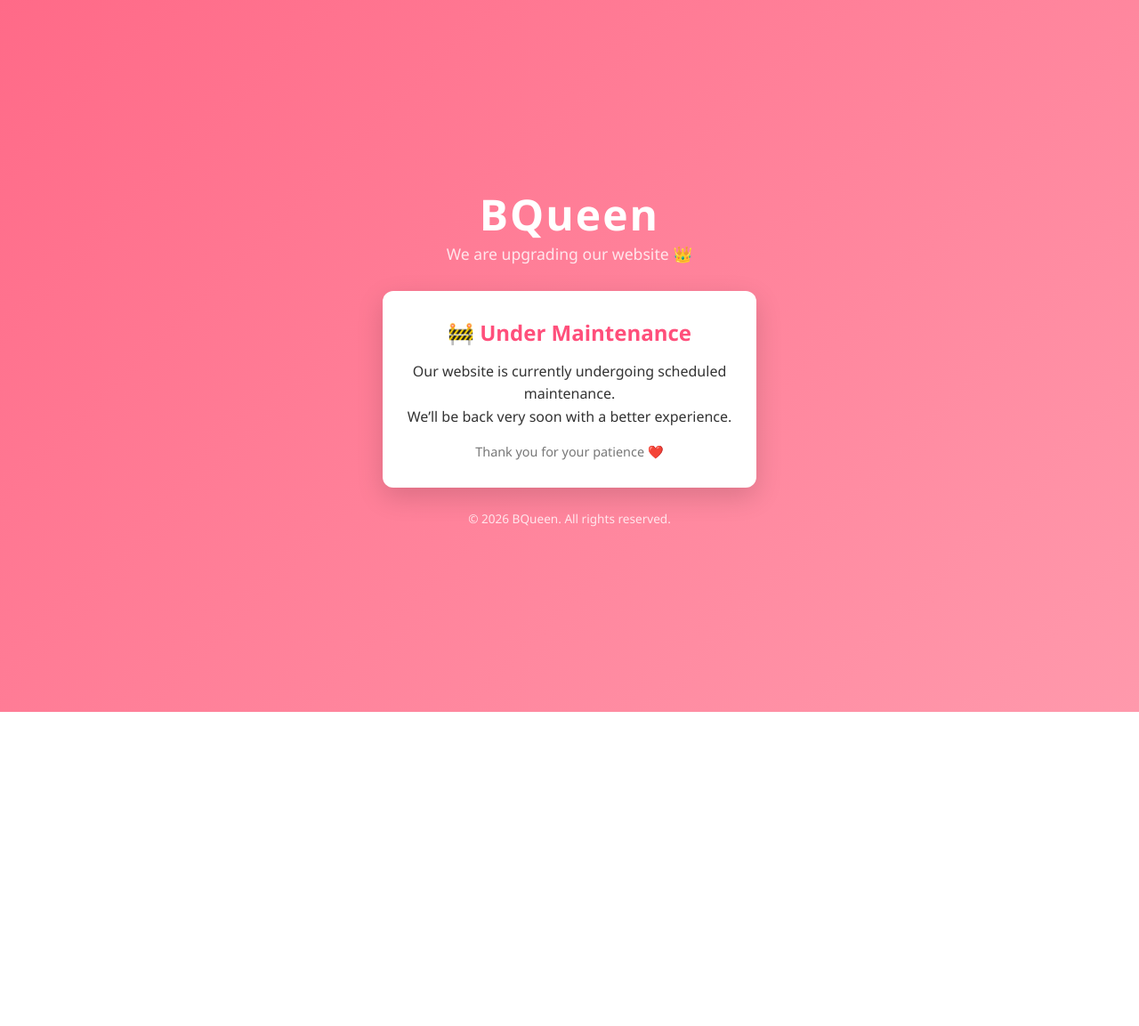
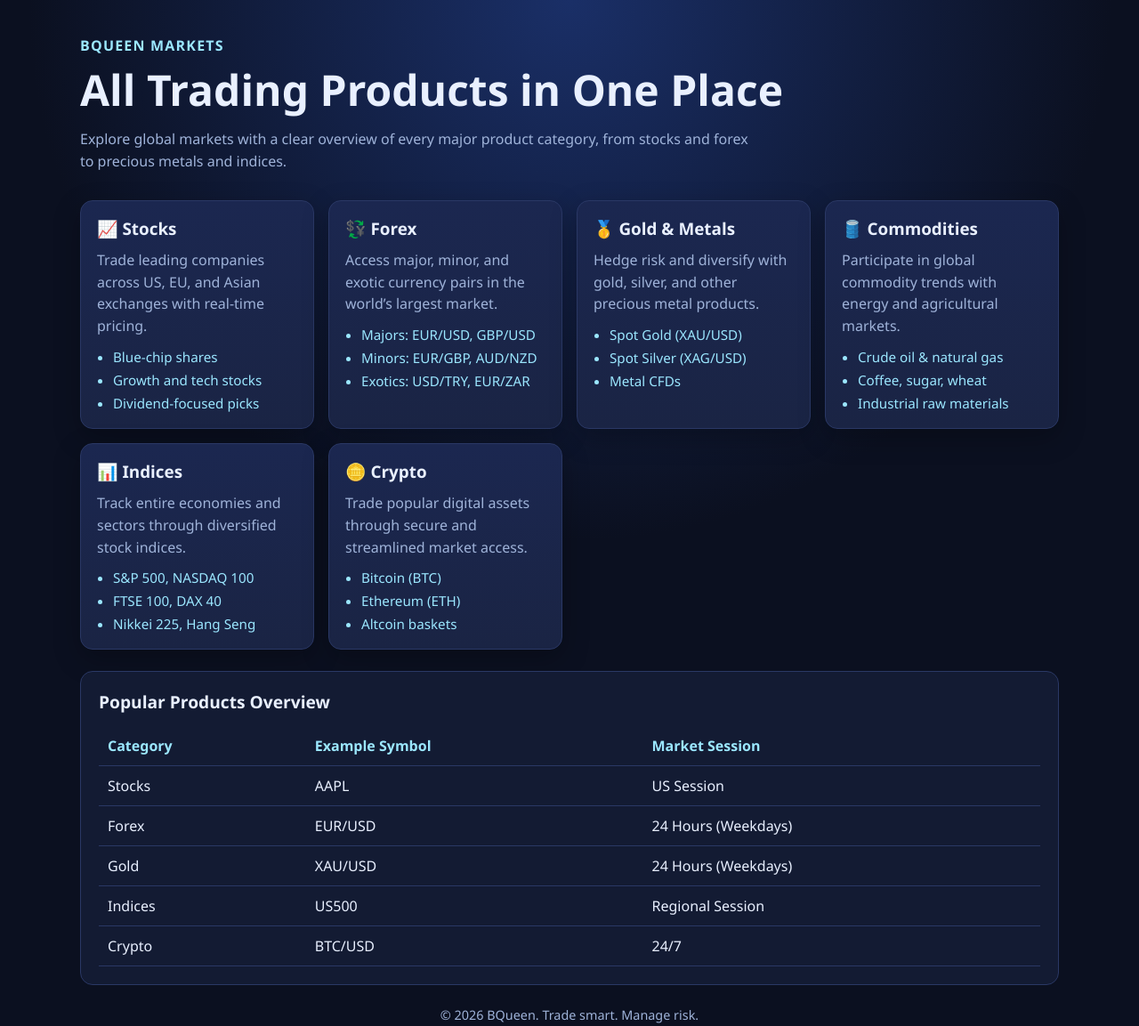
Before and after one commit to vitioratech/Bqueen, a plain HTML site: page index.html in a window 1280 px wide. Shown: the whole page at 89% size. Before the commit the page ends 800 px from the top, so only its background shows below. Drawn offline with Linux system fonts and the light colour scheme.

Commit message:
Add GitHub Pages deployment workflow

```diff
--- a/index.html
+++ b/index.html
@@ -3,31 +3,125 @@
 <head>
     <meta charset="UTF-8" />
     <meta name="viewport" content="width=device-width, initial-scale=1.0" />
-    <title>BQueen | Under Maintenance</title>
+    <title>BQueen | Trading Products</title>
     <link rel="stylesheet" href="style.css" />
 </head>
 <body>
+    <header class="hero">
+        <p class="eyebrow">BQueen Markets</p>
+        <h1>All Trading Products in One Place</h1>
+        <p class="hero-text">
+            Explore global markets with a clear overview of every major product category,
+            from stocks and forex to precious metals and indices.
+        </p>
+    </header>
 
-    <div class="container">
-        <h1>BQueen</h1>
-        <p class="subtitle">We are upgrading our website 👑</p>
+    <main class="content">
+        <section class="products" aria-label="Trading product categories">
+            <article class="product-card">
+                <h2>📈 Stocks</h2>
+                <p>Trade leading companies across US, EU, and Asian exchanges with real-time pricing.</p>
+                <ul>
+                    <li>Blue-chip shares</li>
+                    <li>Growth and tech stocks</li>
+                    <li>Dividend-focused picks</li>
+                </ul>
+            </article>
 
-        <div class="card">
-            <h2>🚧 Under Maintenance</h2>
-            <p>
-                Our website is currently undergoing scheduled maintenance.<br>
-                We’ll be back very soon with a better experience.
-            </p>
+            <article class="product-card">
+                <h2>💱 Forex</h2>
+                <p>Access major, minor, and exotic currency pairs in the world’s largest market.</p>
+                <ul>
+                    <li>Majors: EUR/USD, GBP/USD</li>
+                    <li>Minors: EUR/GBP, AUD/NZD</li>
+                    <li>Exotics: USD/TRY, EUR/ZAR</li>
+                </ul>
+            </article>
 
-            <span class="note">
-                Thank you for your patience ❤️
-            </span>
-        </div>
+            <article class="product-card">
+                <h2>🥇 Gold & Metals</h2>
+                <p>Hedge risk and diversify with gold, silver, and other precious metal products.</p>
+                <ul>
+                    <li>Spot Gold (XAU/USD)</li>
+                    <li>Spot Silver (XAG/USD)</li>
+                    <li>Metal CFDs</li>
+                </ul>
+            </article>
 
-        <footer>
-            © 2026 BQueen. All rights reserved.
-        </footer>
-    </div>
+            <article class="product-card">
+                <h2>🛢️ Commodities</h2>
+                <p>Participate in global commodity trends with energy and agricultural markets.</p>
+                <ul>
+                    <li>Crude oil & natural gas</li>
+                    <li>Coffee, sugar, wheat</li>
+                    <li>Industrial raw materials</li>
+                </ul>
+            </article>
 
+            <article class="product-card">
+                <h2>📊 Indices</h2>
+                <p>Track entire economies and sectors through diversified stock indices.</p>
+                <ul>
+                    <li>S&amp;P 500, NASDAQ 100</li>
+                    <li>FTSE 100, DAX 40</li>
+                    <li>Nikkei 225, Hang Seng</li>
+                </ul>
+            </article>
+
+            <article class="product-card">
+                <h2>🪙 Crypto</h2>
+                <p>Trade popular digital assets through secure and streamlined market access.</p>
+                <ul>
+                    <li>Bitcoin (BTC)</li>
+                    <li>Ethereum (ETH)</li>
+                    <li>Altcoin baskets</li>
+                </ul>
+            </article>
+        </section>
+
+        <section class="table-wrap" aria-label="Popular products overview">
+            <h2>Popular Products Overview</h2>
+            <table>
+                <thead>
+                    <tr>
+                        <th>Category</th>
+                        <th>Example Symbol</th>
+                        <th>Market Session</th>
+                    </tr>
+                </thead>
+                <tbody>
+                    <tr>
+                        <td>Stocks</td>
+                        <td>AAPL</td>
+                        <td>US Session</td>
+                    </tr>
+                    <tr>
+                        <td>Forex</td>
+                        <td>EUR/USD</td>
+                        <td>24 Hours (Weekdays)</td>
+                    </tr>
+                    <tr>
+                        <td>Gold</td>
+                        <td>XAU/USD</td>
+                        <td>24 Hours (Weekdays)</td>
+                    </tr>
+                    <tr>
+                        <td>Indices</td>
+                        <td>US500</td>
+                        <td>Regional Session</td>
+                    </tr>
+                    <tr>
+                        <td>Crypto</td>
+                        <td>BTC/USD</td>
+                        <td>24/7</td>
+                    </tr>
+                </tbody>
+            </table>
+        </section>
+    </main>
+
+    <footer>
+        © 2026 BQueen. Trade smart. Manage risk.
+    </footer>
 </body>
 </html>
--- a/style.css
+++ b/style.css
@@ -5,59 +5,128 @@
     font-family: "Segoe UI", Tahoma, Geneva, Verdana, sans-serif;
 }
 
+:root {
+    --bg: #0b1020;
+    --panel: #131b33;
+    --card: #1a2444;
+    --accent: #39c6ff;
+    --accent-soft: #9be7ff;
+    --text: #e9f0ff;
+    --muted: #9fb3d9;
+    --border: #2a3865;
+}
+
 body {
     min-height: 100vh;
-    background: linear-gradient(135deg, #ff6a88, #ff99ac);
-    display: flex;
-    align-items: center;
-    justify-content: center;
-    color: #333;
+    background: radial-gradient(circle at top, #1a2f67 0%, var(--bg) 45%);
+    color: var(--text);
+    padding: 40px 24px;
 }
 
-.container {
-    text-align: center;
-    padding: 20px;
+.hero,
+.content,
+footer {
+    max-width: 1100px;
+    margin: 0 auto;
 }
 
-.container h1 {
-    font-size: 3rem;
-    color: #ffffff;
-    letter-spacing: 2px;
+.eyebrow {
+    color: var(--accent-soft);
+    font-weight: 600;
+    letter-spacing: 1.2px;
+    text-transform: uppercase;
+    margin-bottom: 10px;
 }
 
-.subtitle {
-    color: #ffe6ec;
-    margin-bottom: 30px;
-    font-size: 1.1rem;
+h1 {
+    font-size: clamp(1.9rem, 4vw, 3rem);
+    line-height: 1.2;
+    margin-bottom: 14px;
 }
 
-.card {
-    background: #ffffff;
-    padding: 30px 25px;
-    border-radius: 12px;
-    max-width: 420px;
-    margin: auto;
-    box-shadow: 0 10px 30px rgba(0, 0, 0, 0.15);
+.hero-text {
+    color: var(--muted);
+    max-width: 760px;
+    line-height: 1.6;
 }
 
-.card h2 {
-    margin-bottom: 15px;
-    color: #ff4f7b;
+.content {
+    margin-top: 30px;
+    display: grid;
+    gap: 24px;
 }
 
-.card p {
-    font-size: 1rem;
-    line-height: 1.6;
-    margin-bottom: 15px;
+.products {
+    display: grid;
+    grid-template-columns: repeat(auto-fit, minmax(240px, 1fr));
+    gap: 16px;
 }
 
-.note {
-    font-size: 0.9rem;
-    color: #777;
+.product-card {
+    background: linear-gradient(180deg, #1b2750 0%, var(--card) 100%);
+    border: 1px solid var(--border);
+    border-radius: 14px;
+    padding: 18px;
+    box-shadow: 0 10px 30px rgba(0, 0, 0, 0.25);
+}
+
+.product-card h2 {
+    font-size: 1.18rem;
+    margin-bottom: 10px;
+}
+
+.product-card p {
+    color: var(--muted);
+    line-height: 1.55;
+    margin-bottom: 12px;
+}
+
+.product-card ul {
+    padding-left: 18px;
+    color: var(--accent-soft);
+    display: grid;
+    gap: 6px;
+    font-size: 0.95rem;
+}
+
+.table-wrap {
+    background: var(--panel);
+    border: 1px solid var(--border);
+    border-radius: 14px;
+    padding: 20px;
+    overflow-x: auto;
+}
+
+.table-wrap h2 {
+    margin-bottom: 14px;
+    font-size: 1.2rem;
+}
+
+table {
+    width: 100%;
+    border-collapse: collapse;
+    min-width: 560px;
+}
+
+th,
+td {
+    text-align: left;
+    padding: 11px 10px;
+    border-bottom: 1px solid var(--border);
+}
+
+th {
+    color: var(--accent-soft);
+    font-weight: 600;
+}
+
+td {
+    color: var(--text);
 }
 
 footer {
-    margin-top: 25px;
-    font-size: 0.85rem;
-    color: #ffe6ec;
+    margin-top: 24px;
+    color: var(--muted);
+    font-size: 0.9rem;
+    text-align: center;
 }
```
Also changed, not shown: 2 other files.
